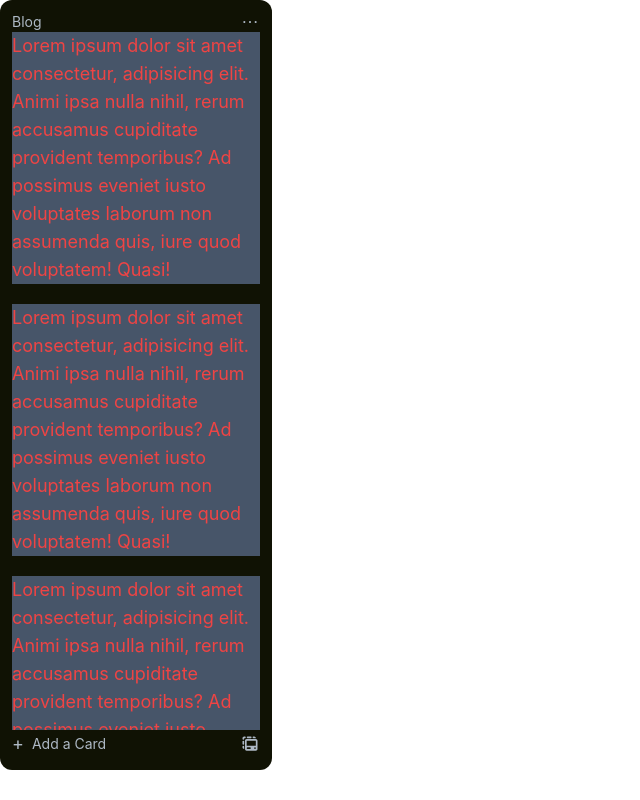
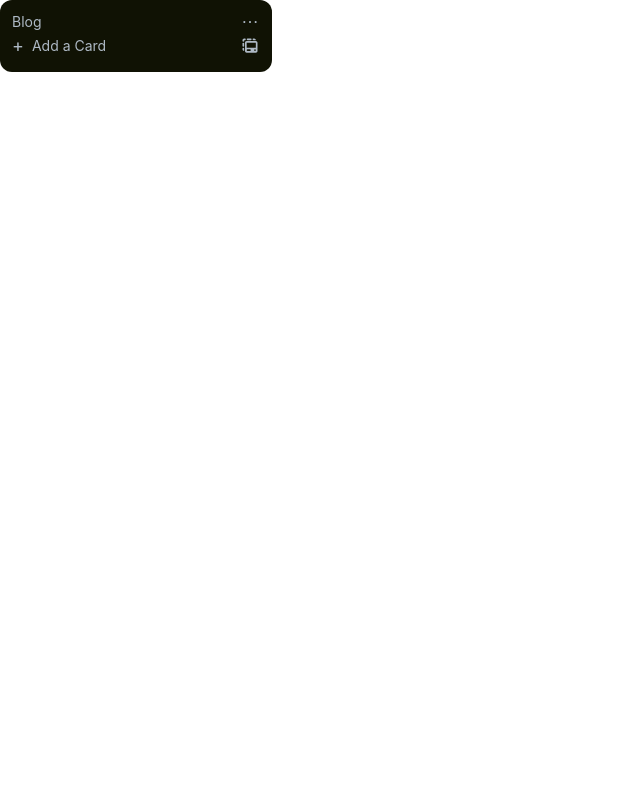
Before and after one commit to Zain887/TSTWTrello, a React (Create React App) app: page / in a window 1280 px wide. Shown: the whole page, without its empty margins (0-640 px from the left). Built offline with nearby package versions, Linux system fonts and the light colour scheme.

Commit message:
do some change in app.tsx

```diff
--- a/src/App.tsx
+++ b/src/App.tsx
@@ -23,14 +23,6 @@ function App() {
     // </div>
     <div className='flex md:w-96 overflow-x-scroll'>
       <CardContainer title='Blog'>
-        <p className=' text-lg text-red-500 bg-slate-600 mb-5'>Lorem ipsum dolor sit amet consectetur, adipisicing elit. Animi ipsa nulla nihil, rerum accusamus cupiditate provident temporibus? Ad possimus eveniet iusto voluptates laborum non assumenda quis, iure quod voluptatem! Quasi!</p>
-        <p className=' text-lg text-red-500 bg-slate-600 mb-5'>Lorem ipsum dolor sit amet consectetur, adipisicing elit. Animi ipsa nulla nihil, rerum accusamus cupiditate provident temporibus? Ad possimus eveniet iusto voluptates laborum non assumenda quis, iure quod voluptatem! Quasi!</p>
-        <p className=' text-lg text-red-500 bg-slate-600 mb-5'>Lorem ipsum dolor sit amet consectetur, adipisicing elit. Animi ipsa nulla nihil, rerum accusamus cupiditate provident temporibus? Ad possimus eveniet iusto voluptates laborum non assumenda quis, iure quod voluptatem! Quasi!</p>
-        <p className=' text-lg text-red-500 bg-slate-600 mb-5'>Lorem ipsum dolor sit amet consectetur, adipisicing elit. Animi ipsa nulla nihil, rerum accusamus cupiditate provident temporibus? Ad possimus eveniet iusto voluptates laborum non assumenda quis, iure quod voluptatem! Quasi!</p>
-        <p className=' text-lg text-red-500 bg-slate-600 mb-5'>Lorem ipsum dolor sit amet consectetur, adipisicing elit. Animi ipsa nulla nihil, rerum accusamus cupiditate provident temporibus? Ad possimus eveniet iusto voluptates laborum non assumenda quis, iure quod voluptatem! Quasi!</p>
-        <p className=' text-lg text-red-500 bg-slate-600 mb-5'>Lorem ipsum dolor sit amet consectetur, adipisicing elit. Animi ipsa nulla nihil, rerum accusamus cupiditate provident temporibus? Ad possimus eveniet iusto voluptates laborum non assumenda quis, iure quod voluptatem! Quasi!</p>
-        <p className=' text-lg text-red-500 bg-slate-600 mb-5'>Lorem ipsum dolor sit amet consectetur, adipisicing elit. Animi ipsa nulla nihil, rerum accusamus cupiditate provident temporibus? Ad possimus eveniet iusto voluptates laborum non assumenda quis, iure quod voluptatem! Quasi!</p>
-        <p className=' text-lg text-red-500 bg-slate-600 mb-5'>Lorem ipsum dolor sit amet consectetur, adipisicing elit. Animi ipsa nulla nihil, rerum accusamus cupiditate provident temporibus? Ad possimus eveniet iusto voluptates laborum non assumenda quis, iure quod voluptatem! Quasi!</p>
       </CardContainer>
     </div>
   );
```
